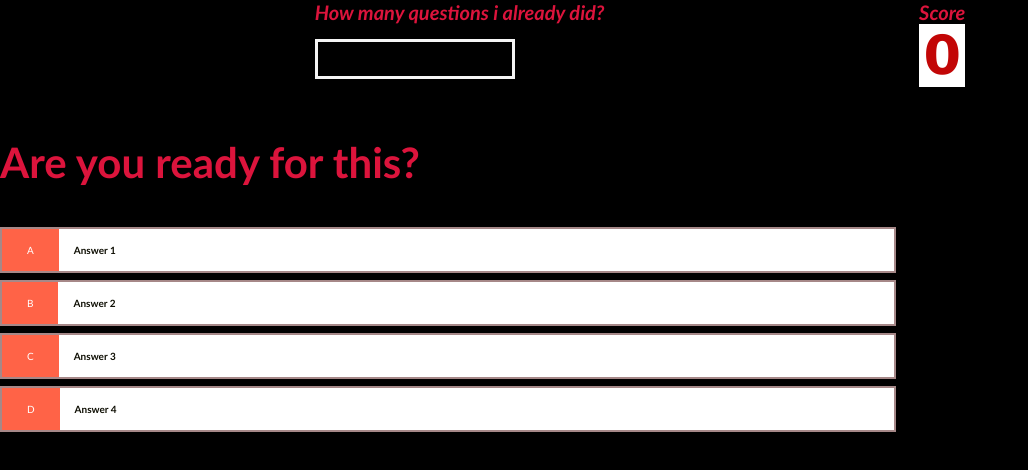
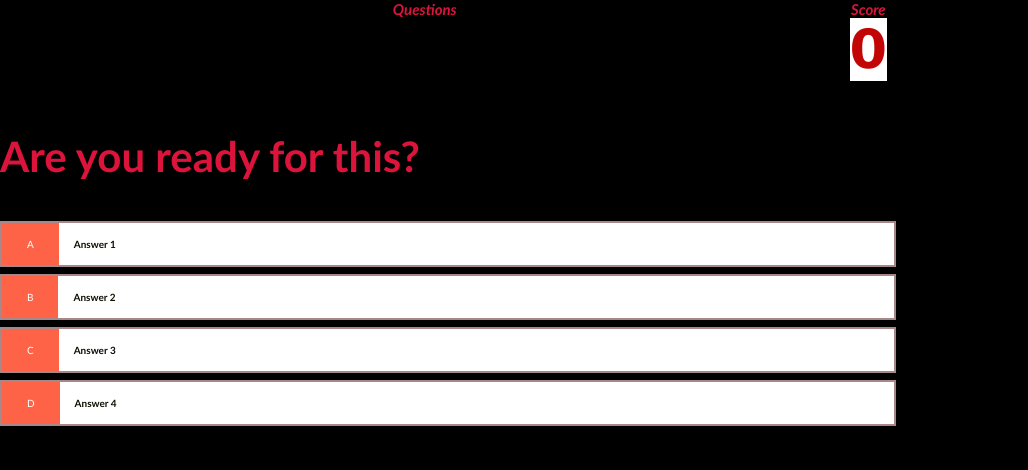
Before and after one commit to Hugo395/1st-Project-Game, a plain HTML site: page Questions.html in a window 1280 px wide. Shown: the whole page, without its empty margins (0-1028 px from the left). Drawn offline with Linux system fonts and the light colour scheme; files that its build step writes are made by us from their sources.

Commit message:
2 commit

```diff
--- a/Questions.html
+++ b/Questions.html
@@ -9,23 +9,20 @@
 <body>
     <div class= "container2"></div>
     <div id= "game" class="justify-center flex-column">
-        <div id='board'>
-            <div id ='board-item'>
-                <p id='progressText' class="board-prefix">
-                    How many questions i already did?
+        <div id='hud'>
+            <div id ='hud-item'>
+                <p class="hud-prefix">
+                    Questions
                 </p>
-                <!-- <h1 class='board-main-text' id='questionCounter'> -->
-                    <div id="Bar">
-                        <div id="progressBarFull"></div>
-                    </div>
+                <h1 class='hud-main-text'id='questionCounter'>
                 </h1>
             </div>
 
-            <div id ='board-item'>
-                <p class="board-prefix">
+            <div id ='hud-item'>
+                <p class="hud-prefix">
                     Score
                 </p>
-                <h1 class='board-main-text' id='score'>
+                <h1 class='hud-main-text' id='score'>
                     0
                 </h1>
             </div>
@@ -50,6 +47,6 @@
         </div>
     </div>
     <script src="/Game-Project/JS.js/game.js"></script>
-    <script src="/Game-Project/JS.js/Storage.js"></script>
+    <!-- <script src="/Game-Project/JS.js/Storage.js"></script> -->
 </body>
 </html>
--- a/stylesheet.css
+++ b/stylesheet.css
@@ -165,19 +165,19 @@ h4{
 
     /*Mini Board*/
 
-    #board {
+    #hud {
         display: flex;
         justify-content: space-evenly;
     }
 
-    .board-prefix {
+    .hud-prefix {
         text-align: center;
-        font-size: 2rem;
+        font-size: 1.5rem;
         font-style: italic;
         font-weight: bolder;
     }
 
-    .board-main-text {
+    .hud-main-text {
         text-align: center;
     }
 
```
Also changed, not shown: EndPage.html (+4 -1 lines), JS.js/game.js (+18 -34 lines), MainPage.html (+4 -2 lines).
